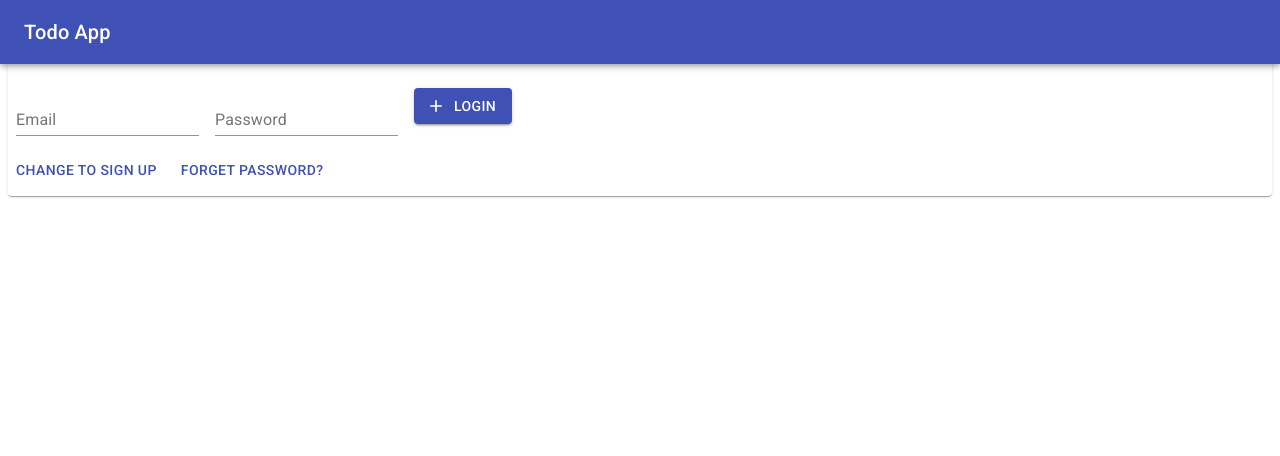
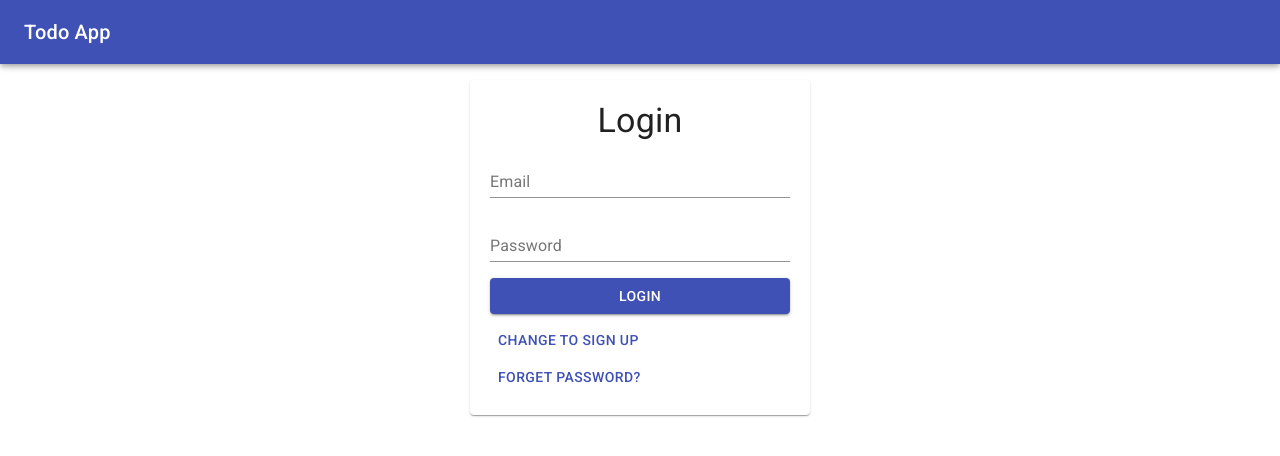
Before and after one commit to Okamon0427/todo_app, a React (Create React App) app in the folder client/: page / in a window 1280 px wide. Shown: the top 456 px of the page. Built offline with nearby package versions, Linux system fonts and the light colour scheme.

Commit message:
Develop login and signup form design

```diff
--- a/client/src/components/auth/Login.js
+++ b/client/src/components/auth/Login.js
@@ -2,7 +2,6 @@ import React from 'react';
 import { useForm } from "react-hook-form";
 import { Button, TextField } from '@material-ui/core';
 import { makeStyles } from '@material-ui/core/styles';
-import AddIcon from '@material-ui/icons/Add';
 import { AUTH_TYPE, ERROR_MESSAGE, REGEX } from '../../utils/constants';
 
 const useStyles = makeStyles((theme) => ({
@@ -10,6 +9,10 @@ const useStyles = makeStyles((theme) => ({
     '& > *': {
       margin: theme.spacing(1),
     },
+  },
+  margin: {
+    marginRight: 0,
+    marginLeft: 0
   },
   button: {
     margin: theme.spacing(1),
@@ -39,6 +42,8 @@ const Login = ({ onSubmit }) => {
       <TextField
         name="email"
         label="Email"
+        className={classes.margin}
+        fullWidth
         inputRef={register({
           required: true,
           pattern: email
@@ -52,10 +57,13 @@ const Login = ({ onSubmit }) => {
           emailValid
         )}
       />
+      <br />
       <TextField
         name="password"
         label="Password"
         type="password"
+        className={classes.margin}
+        fullWidth
         inputRef={register({ required: true, minLength: 6 })}
         error={errors.password}
         helperText={(
@@ -66,12 +74,14 @@ const Login = ({ onSubmit }) => {
           passwordMinLength
         )}
       />
+      <br />
       <Button
         variant="contained"
         color="primary"
         type="submit"
         className={classes.button}
-        startIcon={<AddIcon />}
+        className={classes.margin}
+        fullWidth
       >
         {login}
       </Button>
--- a/client/src/components/auth/Signup.js
+++ b/client/src/components/auth/Signup.js
@@ -2,7 +2,6 @@ import React from 'react';
 import { useForm } from "react-hook-form";
 import { Button, TextField } from '@material-ui/core';
 import { makeStyles } from '@material-ui/core/styles';
-import AddIcon from '@material-ui/icons/Add';
 import { AUTH_TYPE, ERROR_MESSAGE, REGEX } from '../../utils/constants';
 
 const useStyles = makeStyles((theme) => ({
@@ -10,6 +9,10 @@ const useStyles = makeStyles((theme) => ({
     '& > *': {
       margin: theme.spacing(1),
     },
+  },
+  margin: {
+    marginRight: 0,
+    marginLeft: 0
   },
   button: {
     margin: theme.spacing(1),
@@ -41,13 +44,18 @@ const Signup = ({ onSubmit }) => {
       <TextField
         name="name"
         label="User Name"
+        className={classes.margin}
+        fullWidth
         inputRef={register({ required: true })}
         error={errors.name}
         helperText={errors.name && userNameRequired}
       />
+      <br />
       <TextField
         name="email"
         label="Email"
+        className={classes.margin}
+        fullWidth
         inputRef={register({
           required: true,
           pattern: email
@@ -61,10 +69,13 @@ const Signup = ({ onSubmit }) => {
           emailValid
         )}
       />
+      <br />
       <TextField
         name="password"
         label="Password"
         type="password"
+        className={classes.margin}
+        fullWidth
         inputRef={register({ required: true, minLength: 6 })}
         error={errors.password}
         helperText={(
@@ -75,10 +86,13 @@ const Signup = ({ onSubmit }) => {
           passwordMinLength
         )}
       />
+      <br />
       <TextField
         name="password2"
         label="Confirm Password"
         type='password'
+        className={classes.margin}
+        fullWidth
         inputRef={register({
           required: true,
           validate: (value) => {
@@ -94,12 +108,14 @@ const Signup = ({ onSubmit }) => {
           passwordMatch
         )}
       />
+      <br />
       <Button
         variant="contained"
         color="primary"
         type="submit"
         className={classes.button}
-        startIcon={<AddIcon />}
+        className={classes.margin}
+        fullWidth
       >
         {signup}
       </Button>
--- a/client/src/components/auth/index.js
+++ b/client/src/components/auth/index.js
@@ -1,7 +1,7 @@
 import React, { useState } from 'react';
 import { Link, Redirect } from 'react-router-dom';
 import { useDispatch, useSelector } from 'react-redux';
-import { Button, Paper } from '@material-ui/core';
+import { Box, Button, Grid, Paper, Typography } from '@material-ui/core';
 import { makeStyles } from '@material-ui/core/styles';
 import Signup from './Signup';
 import Login from './Login';
@@ -9,8 +9,9 @@ import { AUTH_TYPE } from '../../utils/constants';
 import { registerAuth, loginAuth } from '../../actions/auth';
 
 const useStyles = makeStyles((theme) => ({
-  button: {
-    margin: theme.spacing(1),
+  paper: {
+    width: 300,
+    padding: 20,
   },
 }));
 
@@ -43,10 +44,13 @@ const Landing = () => {
   }
 
   return (
-    <Paper>
-      <h1>
+    <Box mt={10}>
+      <Grid container justify="center">
+        <Grid item>
+          <Paper className={classes.paper}>
+            <Typography variant="h4" align="center">
               {authType === signup ? signup : login}
-      </h1>
+            </Typography>
             {authType === signup && (
               <Signup onSubmit={onSubmit} />
             )}
@@ -60,16 +64,18 @@ const Landing = () => {
               Change to {authType === signup ? login : signup}
             </Button>
             {authType === login && (
-        <Link to="/password/reset">
               <Button
                 color="primary"
-            className={classes.button}
+                component={Link}
+                to="/password/reset"
               >
                 Forget Password?
               </Button>
-        </Link>
             )}
           </Paper>
+        </Grid>
+      </Grid>
+    </Box>
   );
 }
 
```
Also changed, not shown: 1 other file (tests, documents, lock files or other folders). Lines whose indentation alone changed are shown as unchanged.
